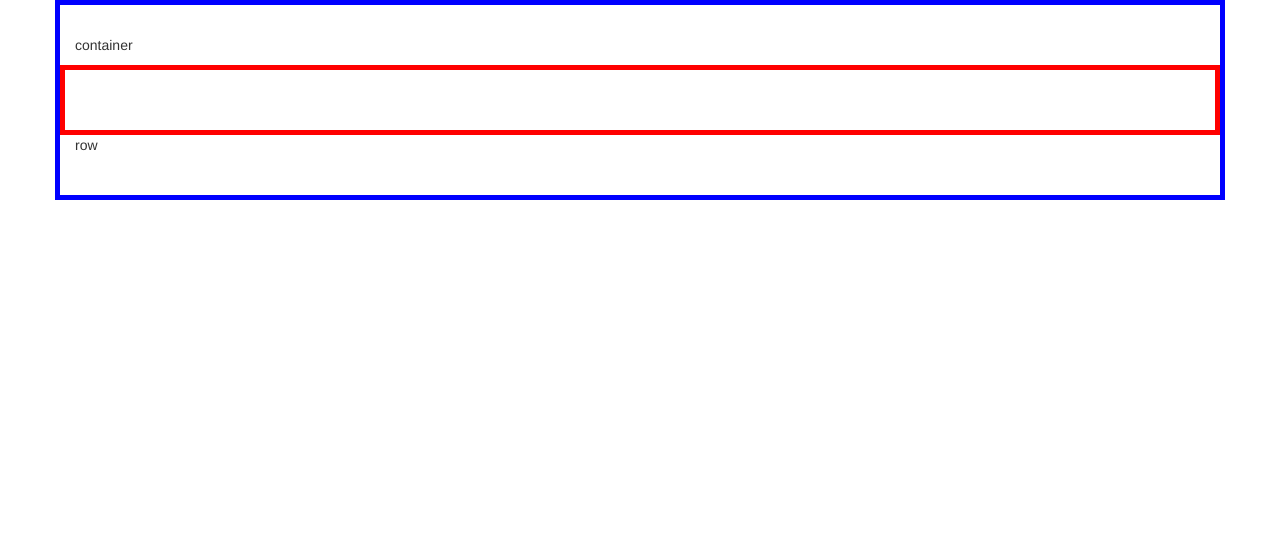
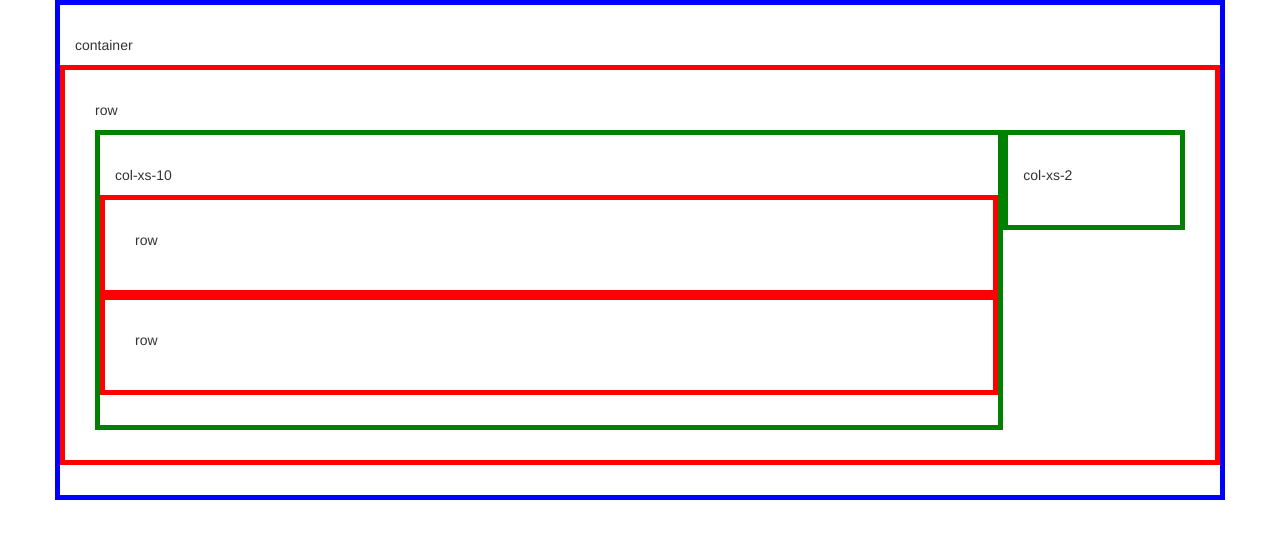
Before and after one commit to hernandezantonio/portfolio-2, a plain HTML site: page public_html/index.html in a window 1280 px wide. Drawn offline with Linux system fonts and the light colour scheme.

Commit message:
portfolio-2 work

```diff
--- a/public_html/css/custom-style.css
+++ b/public_html/css/custom-style.css
@@ -1,6 +1,7 @@
 div {
     border-style: solid;
     border-width: 5px;
+    border-color: green;
     padding: 30px;
 }
 .container {
--- a/public_html/index.html
+++ b/public_html/index.html
@@ -15,11 +15,22 @@ and open the template in the editor.
     </head>
     <body>
         <div class="container">
-            <p> container</p>
-
-            <div class="row"></div>
-            <p> row </p>
+            <p>container</p>
+         <div class="row">
+            <p>row</p>
+            <div class="col-xs-10">
+                <p>col-xs-10</p>
+                <div class="row">
+                    <p>row</p>
+                </div>
+                    <div class="row">
+                        <p>row </p>
+                </div>
+            </div>
+            <div class="col-xs-2">
+                <p>col-xs-2</p>
         </div>
-
+         </div>
+        </div>
     </body>
 </html>
```
